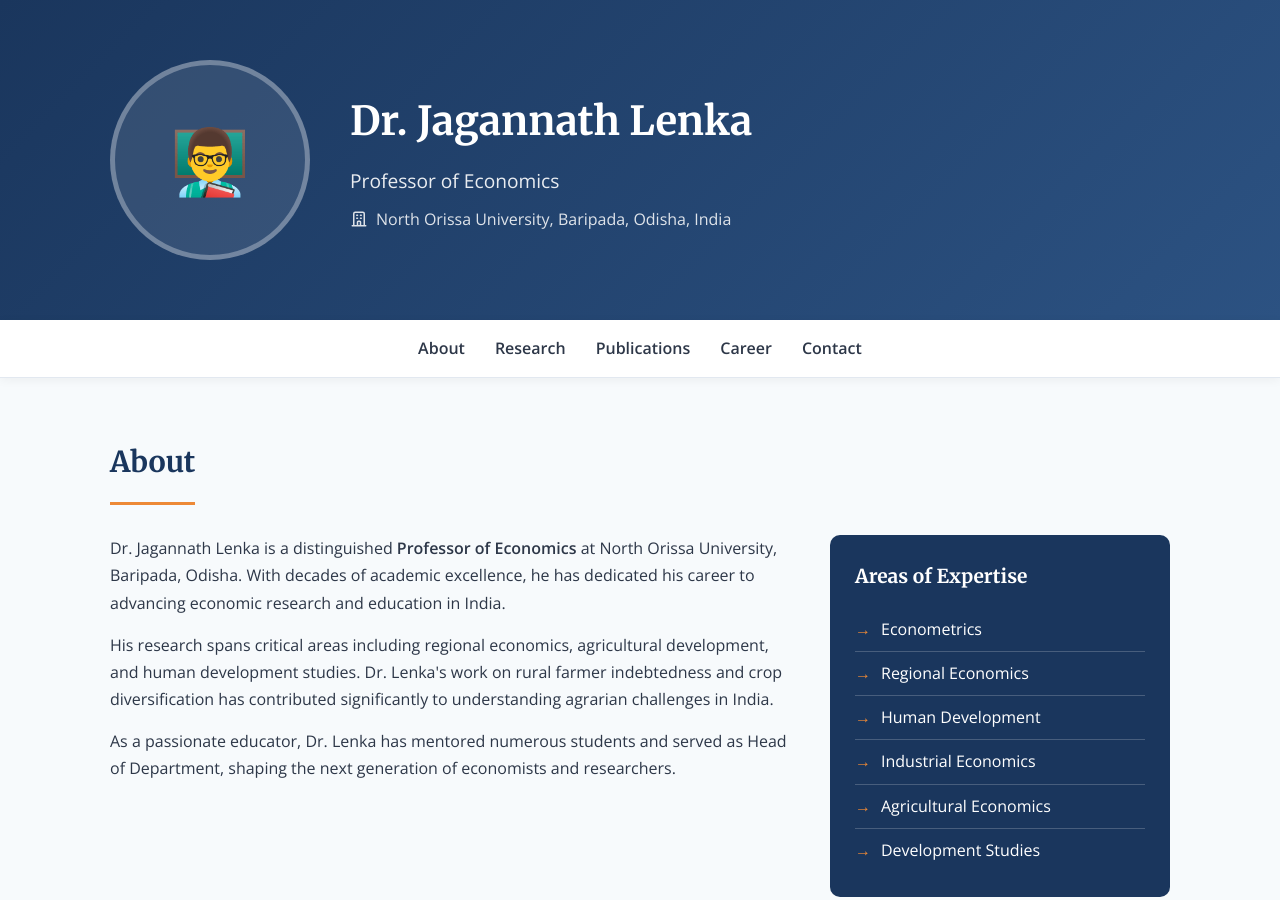
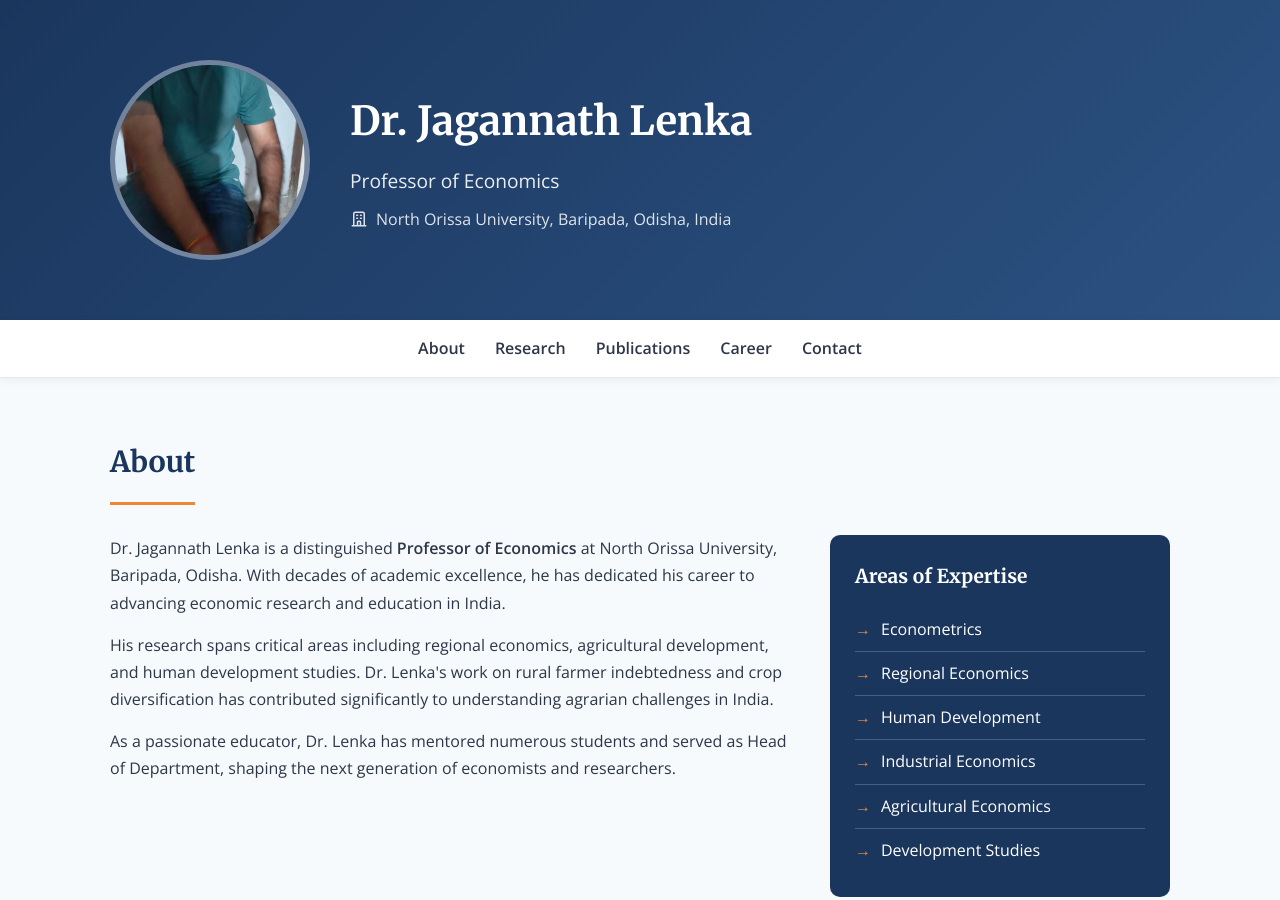
Before and after one commit to SomarkLenka/jagannath-lenka-portfolio, a website: page index.html in a window 1280 px wide. Shown: the top 900 px of the page. Drawn offline with nearby package versions, Linux system fonts and the light colour scheme.

Commit message:
Add profile photo

```diff
--- a/index.html
+++ b/index.html
@@ -390,9 +390,7 @@
     <header>
         <div class="container">
             <div class="header-content">
-                <div class="profile-photo" id="profile-placeholder">
-                    👨‍🏫
-                </div>
+                <img src="profile.jpg" alt="Dr. Jagannath Lenka" class="profile-photo">
                 <div class="header-text">
                     <h1>Dr. Jagannath Lenka</h1>
                     <p class="title">Professor of Economics</p>
```
Also changed, not shown: profile.jpg (added).
